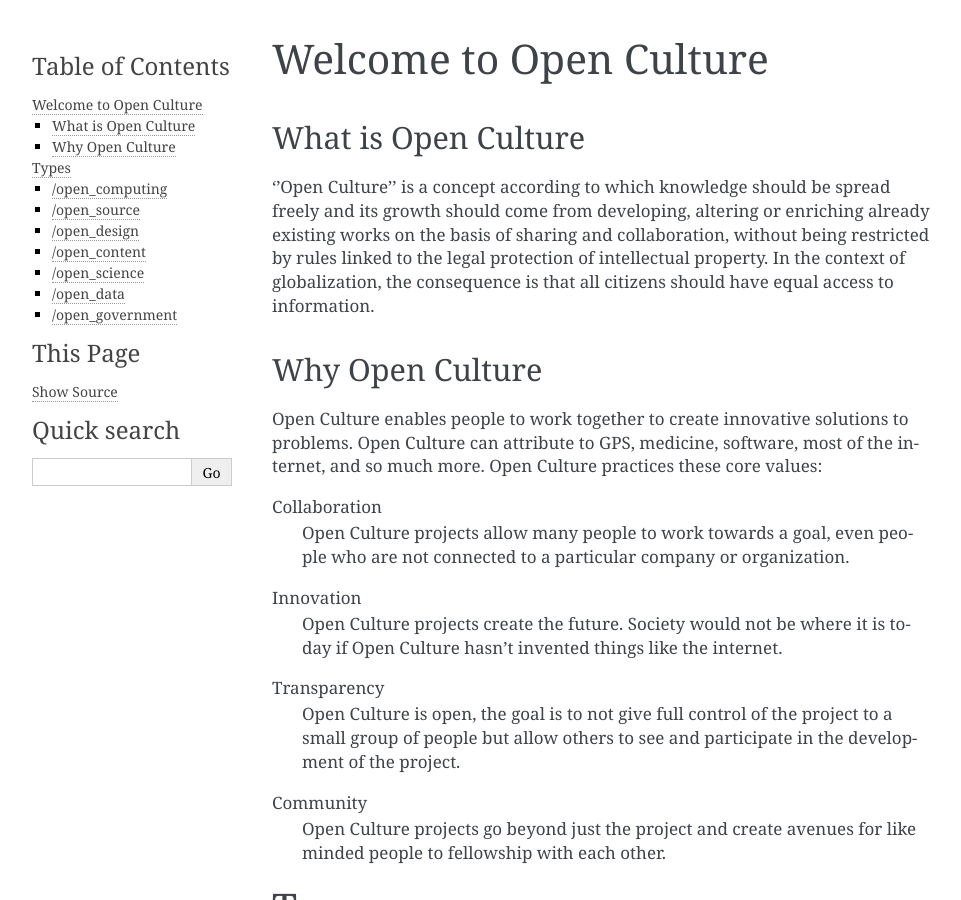
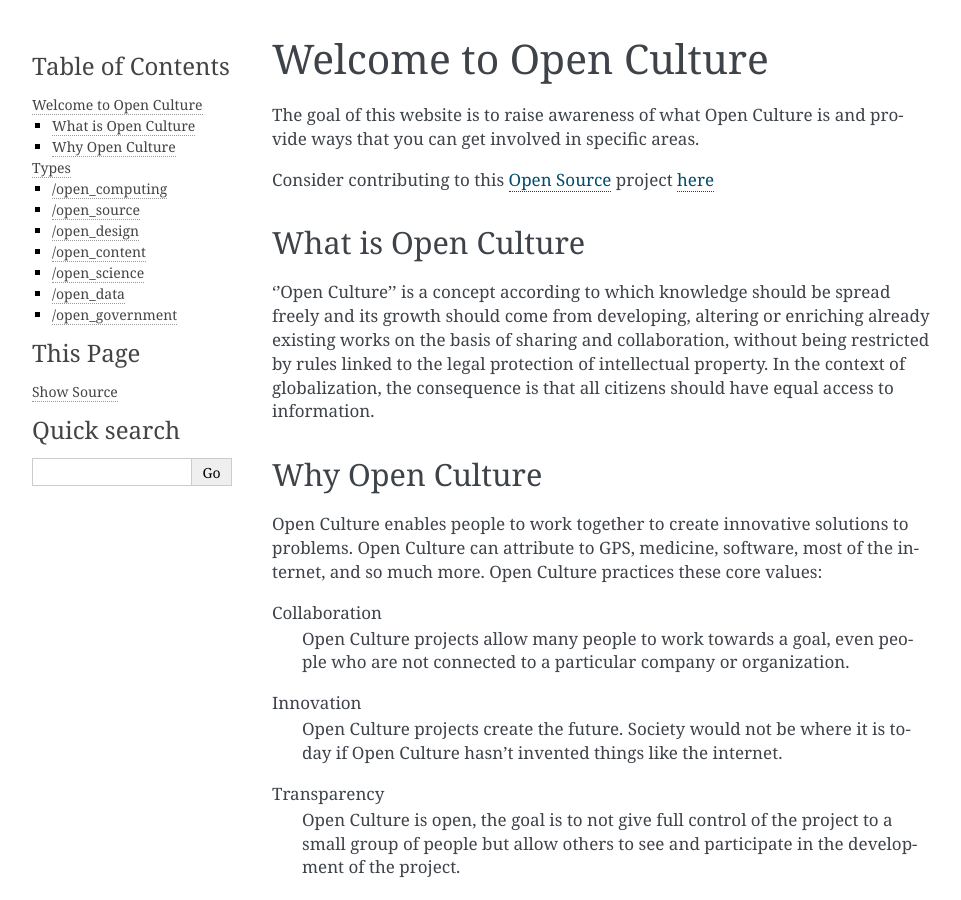
Before and after one commit to Blendify/open-culture, a Sphinx documentation site: the page built from source/index.rst, in a window 1280 px wide and 900 px high. Shown: the whole window, without its empty margins (148-1109 px from the left). Built offline with Sphinx 7.4.7, drawn with Linux system fonts in a browser that asks for light colours.

Commit message:
Index: Welcome

```diff
--- a/source/index.rst
+++ b/source/index.rst
@@ -5,6 +5,13 @@
 
 Welcome to Open Culture
 =======================
+
+The goal of this website is to raise awareness of what Open Culture is
+and provide ways that you can get involved in specific areas.
+
+Consider contributing to this :doc:`Open Source </open_source>` project
+`here <https://github.com/Blendify/open-culture>`__
+
 
 What is Open Culture
 --------------------
```
